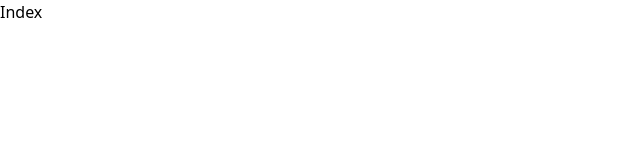
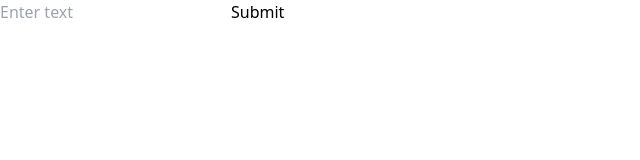
Before and after one commit to JurajKmotorka/Imagine, a React (Vite) app: page / in a window 1280 px wide. Shown: the top 160 px of the page, without its empty margins (0-640 px from the left). Built offline with nearby package versions, Linux system fonts and the light colour scheme.

Commit message:
basic layout (not functional rn)

```diff
--- a/src/App.tsx
+++ b/src/App.tsx
@@ -4,7 +4,7 @@ import Home from "./pages/HomePage/Index";
 
 function App() {
   return (
-    <main>
+    <div>
       <BrowserRouter>
         <Routes>
           <Route path="/" element={<Home />} />
@@ -12,7 +12,7 @@ function App() {
           <Route path="/contact" element={"Contact"} />
         </Routes>
       </BrowserRouter>
-    </main>
+    </div>
   );
 }
 
--- a/src/pages/HomePage/Index.tsx
+++ b/src/pages/HomePage/Index.tsx
@@ -1,5 +1,42 @@
+import { useState } from "react";
+import Input from "./Input";
+import Output from "./Output";
+import { fetchTagsAPI, fetchImagesAPI } from "../../utils/api";
+
 function Home() {
-  return <div>Index</div>;
+  const [tags, setTags] = useState<string[]>([]);
+  const [images, setImages] = useState<string[]>([]);
+  {
+    /* tag API call */
+  }
+  const handleInputSubmit = async (userInput: string) => {
+    try {
+      const tagsResponse = await fetchTagsAPI(userInput);
+      setTags(tagsResponse);
+    } catch (error) {
+      console.log("Error fetching tags:", error);
+    }
+    {
+      /* Unsplash API call */
+    }
+    try {
+      const imagesResponse = await fetchImagesAPI(tags);
+      setImages(imagesResponse);
+    } catch (error) {
+      console.log("Error fetching images:", error);
+    }
+  };
+
+  return (
+    <div>
+      {/* input for text */}
+      {/* button for submit */}
+      <Input onSubmit={handleInputSubmit} />
+
+      {/* Images output */}
+      <Output tags={tags} images={images} />
+    </div>
+  );
 }
 
 export default Home;
--- /dev/null
+++ b/src/pages/HomePage/Input.tsx
@@ -0,0 +1,31 @@
+import { useState } from "react";
+
+function Input({ onSubmit }: { onSubmit: (userInput: string) => void }) {
+  const [userInput, setUserInput] = useState("");
+
+  const handleInputChange = (event: React.ChangeEvent<HTMLInputElement>) => {
+    setUserInput(event.target.value);
+  };
+
+  const handleSubmit = (event: React.FormEvent<HTMLFormElement>) => {
+    event.preventDefault();
+    onSubmit(userInput);
+    setUserInput("");
+  };
+
+  return (
+    <div>
+      <form onSubmit={handleSubmit}>
+        <input
+          type="text"
+          value={userInput}
+          onChange={handleInputChange}
+          placeholder="Enter text"
+        />
+        <button type="submit">Submit</button>
+      </form>
+    </div>
+  );
+}
+
+export default Input;
--- /dev/null
+++ b/src/pages/HomePage/Output.tsx
@@ -0,0 +1,25 @@
+function Output({ tags, images }: { tags: string[]; images: string[] }) {
+  return (
+    <div>
+      <ul>
+        {tags.map((tag, index) => (
+          <li key={index}>{tag}</li>
+        ))}
+      </ul>
+
+      <div className="image-gallery">
+        {images.map((imageUrl, index) => (
+          <img
+            key={index}
+            src={imageUrl}
+            alt={`
+            Image ${index + 1}
+          `}
+          />
+        ))}
+      </div>
+    </div>
+  );
+}
+
+export default Output;
```
Also changed, not shown: src/utils/api.js (added).
